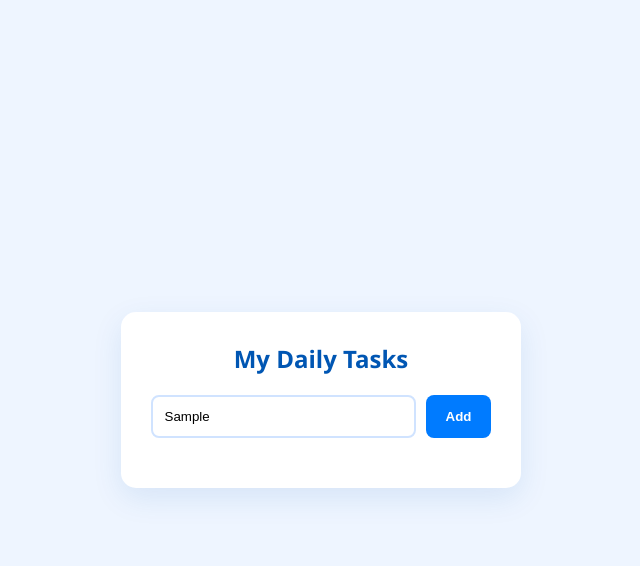
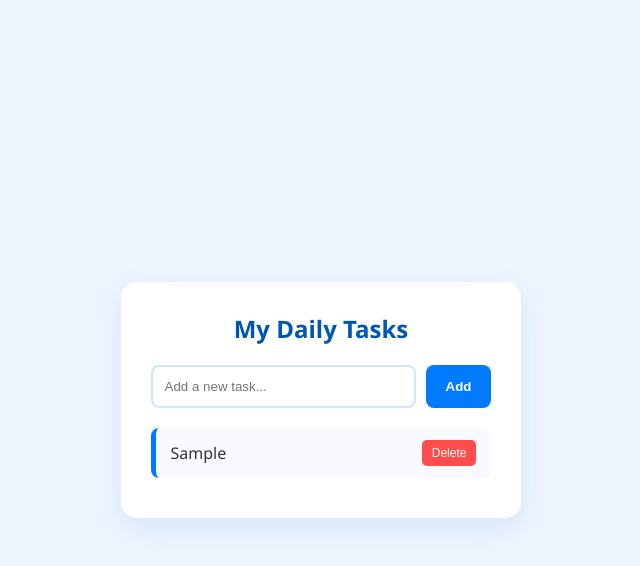
Before and after one commit to Byte-dev-ops/To.do, a plain HTML site: page index.html in a window 1280 px wide. Both pictures are taken after typing "Sample" into the empty fields and a click on the button "Add". Shown: the whole page, without its empty margins (349-989 px from the left). Drawn offline with Linux system fonts and the light colour scheme.

Commit message:
To Do Web Application
Added many features and will update it soon

```diff
--- a/index.html
+++ b/index.html
@@ -21,5 +21,6 @@
             </div>
         </div>
     </div>
+    <script src="script.js"></script>
 </body>
 </html>
--- a/script.js
+++ b/script.js
@@ -0,0 +1,35 @@
+const input = document.getElementById('input-text');
+const addBtn = document.getElementById('add-button');
+const todoList = document.getElementById('todo-list');
+
+function createTodo() {
+    const text = input.value.trim();
+
+    if (text === "") {
+        alert("Please enter any text");
+        return;
+    }
+    const li = document.createElement('li');
+
+    li.innerHTML = `
+    <span class="task-text">${text}</span>
+    <button class="Delete-btn" >Delete</button>
+    `;
+
+    li.querySelector('.task-text').addEventListener('click', function () {
+        this.classList.toggle('completed');
+    });
+
+    li.querySelector('.Delete-btn').addEventListener('click', function () {
+        li.remove();
+    });
+    todoList.appendChild(li);
+    input.value = "";
+}
+addBtn.addEventListener('click', createTodo) ;
+
+input.addEventListener('keypress',(e) => {
+    if(e.key==='Enter') {
+        createTodo();
+    }
+})
--- a/styles.css
+++ b/styles.css
@@ -62,5 +62,52 @@ h2 {
 }
 
 #add-button:hover {
-    background-color:#0056b3;
+    background-color: #0056b3;
 }
+
+ul {
+    list-style: none;
+    padding: 0;
+    margin: 0;
+}
+
+li {
+    background: #f8faff;
+    padding: 12px 15px;
+    border-radius: 8px;
+    margin-bottom: 10px;
+    display: flex;
+    justify-content: space-between;
+    align-items: center;
+    border-left: 5px solid #007bff;
+    transition: transform 0.2s;
+}
+
+li:hover {
+    transform: translateX(5px);
+}
+
+.task-text {
+    cursor: pointer;
+    flex: 1;
+    color: #333;
+}
+
+.completed {
+    text-decoration: line-through;
+    opacity: 0.6;
+}
+
+.Delete-btn {
+    background-color: #ff4d4d;
+    color: white;
+    border: none;
+    padding: 6px 10px;
+    border-radius: 5px;
+    cursor: pointer;
+    font-size: 12px;
+}
+
+.Delete-btn:hover {
+    background-color: #cc0000;
+}
```
